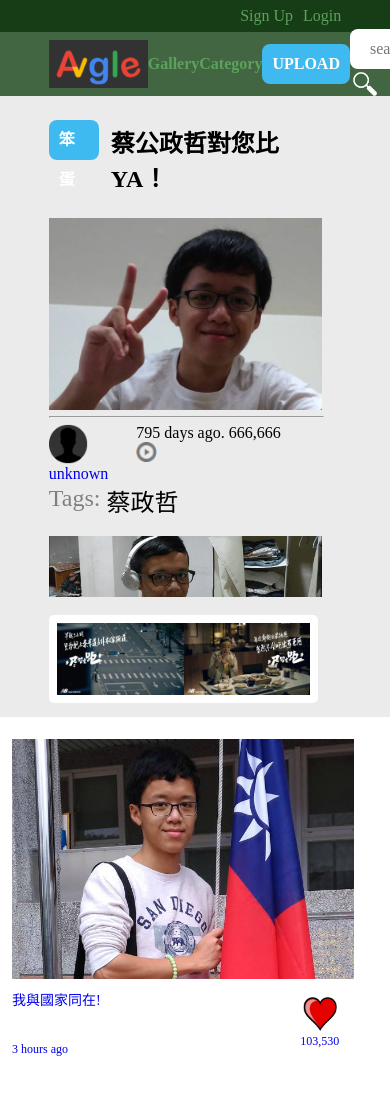
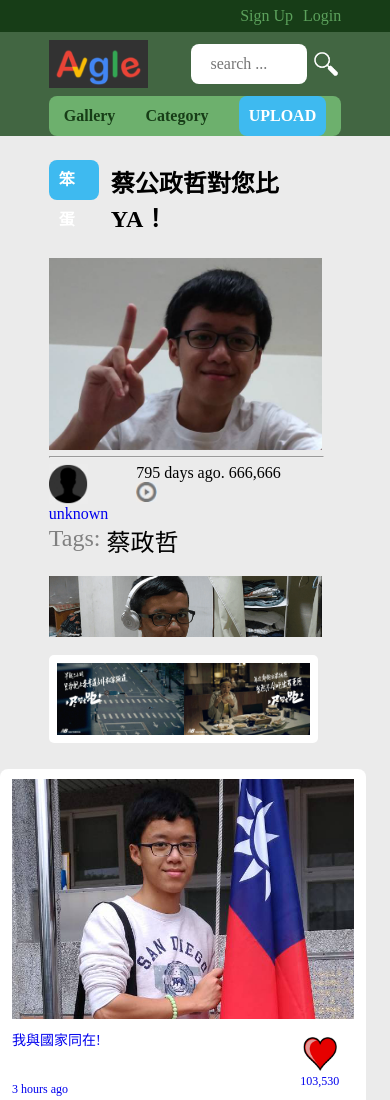
Before and after one commit to gougon/2019-web-mid-project, a plain HTML site: page Mid Project/innerpage.html in a window 390 px wide. Shown: the top 1100 px of the page. Drawn offline with Linux system fonts and the light colour scheme.

Commit message:
merge push

```diff
--- a/Mid Project/css/Donate.css
+++ b/Mid Project/css/Donate.css
@@ -5,10 +5,6 @@
     font-size: 16px;
     font-family: 'Microsoft JhengHei';
     text-decoration: none;
-}
-body{
-    margin: 0px 0px;
-    background: rgba(255, 255, 255, 1);
 }
 
 .bolder_smooth{
@@ -58,22 +54,60 @@ html{
     align-items: center;
     background-color: #426642;
 }
+@media screen and (max-width: 1024px){
+    .div-nav{
+        height: 104px;
+    }
+}
 
 .img-nav-logo{
     width: 130px;
     height: 48px;
 }
-
+@media screen and (max-width: 1024px){
+    .img-nav-logo{
+        height: 48px;
+        margin-top: -40px;
+        padding-right: 0px;
+    }
+}
 .div-nav-right{
     width: 576px;
     display: flex;
     justify-content: space-between;
     align-items: center;
 }
+@media screen and (max-width: 1024px){
+    .div-nav-right{
+        display: block;
+    }
+}
+.div-unsearch{
+    width: 54%;
+    display: flex;
+    align-items: center;
+    justify-content: space-between;
+}
 
+@media screen and (max-width: 1024px){
+    .div-unsearch{
+        width: 100%;
+        margin-top: -40px;
+        justify-content: space-around;
+        background: #6db06d;
+    }
+}
 .p-nav{
     font-weight: bolder;
     color: #5ca15c;
+}
+.p-nav:hover{
+    color: #ebebeb;
+}
+@media screen and (max-width: 1024px){
+    .p-nav{
+        color: #173d17;
+    }
 }
 
 .p-more{
@@ -82,22 +116,55 @@ html{
     padding: 0px 10px;
     background-color: #3ebaf0;
 }
+.p-more:hover{
+    background-color: #2fabe0;
+}
 
+.p-more:active{
+    background-color: #219dcf;
+}
 .a-more{
     line-height: 40px;
     font-weight: bolder;
     color: #ffffff;
 }
-
+@media screen and (max-width: 1024px){
+    .div-search{
+        text-align: right;
+    }
+}
 .input-search{
     width: 160px;
     padding-left: 20px;
     line-height: 40px;
 }
+@media screen and (max-width: 480px){
+    .input-search{
+        width: 50%;
+    }
+}
 
 .img-search{
     width: 30px;
     height: 30px;
+}
+
+.img-search:hover{
+    background-color: #4e914e;
+    opacity: 0.7;
+}
+
+.img-search:active{
+    opacity: 0.4;
+}
+
+.div-nav-hidden{
+    padding: 0 12.5%;
+}
+
+.main{
+    overflow: auto;
+    background-color: #ebebeb;
 }
 /*main*/
 .main{
@@ -345,3 +412,18 @@ html{
 .p-copyright{
     line-height: 56px;
 }
+@media screen and (max-width: 1024px){
+    .visible{
+        display: none;
+    }
+}
+
+.hidden{
+    display: none;
+}
+
+@media screen and (max-width: 1024px){
+    .hidden{
+        display: block;
+    }
+}
--- a/Mid Project/css/Gallery.css
+++ b/Mid Project/css/Gallery.css
@@ -86,7 +86,6 @@
 .div-nav-right{
     width: 576px;
     display: flex;
-    justify-content: space-between;
     align-items: center;
 }
 
--- a/Mid Project/css/innerpage.css
+++ b/Mid Project/css/innerpage.css
@@ -1,4 +1,3 @@
-/*head*/
 *{
     padding: 0px;
     margin: 0px;
@@ -8,19 +7,9 @@
     text-decoration: none;
 }
 
-body{
-    margin: 0px 0px;
-    background: rgba(255, 255, 255, 1);
-}
 .bolder_smooth{
     border-style: none;
     border-radius: 0.5rem;
-}
-.li-gallery_item-rwd{
-    display: none;
-}
-.li-type_none{
-    list-style-type: none;
 }
 
 .clear_float{
@@ -31,14 +20,14 @@ body{
     list-style-type: none;
 }
 
-html{
-    width: 100vw;
+.li-gallery_item-rwd{
+    display: none;
 }
 
 .head{
     position: fixed;
     padding: 0px;
-    width: 100vw;
+    width: 100%;
 }
 
 .div-signline{
@@ -57,6 +46,14 @@ html{
     line-height: 32px;
 }
 
+.p-sign:hover{
+    color: #4e914e;
+}
+
+.p-sign:active{
+    color: #3e803e;
+}
+
 .div-nav{
     display: flex;
     height: 64px;
@@ -66,21 +63,68 @@ html{
     background-color: #426642;
 }
 
+@media screen and (max-width: 1024px){
+    .div-nav{
+        height: 104px;
+    }
+}
+
 .img-nav-logo{
     width: 130px;
     height: 48px;
+    padding-right: 50px;
+}
+
+@media screen and (max-width: 1024px){
+    .img-nav-logo{
+        height: 48px;
+        margin-top: -40px;
+        padding-right: 0px;
+    }
 }
 
 .div-nav-right{
     width: 576px;
     display: flex;
+    align-items: center;
+}
+
+@media screen and (max-width: 1024px){
+    .div-nav-right{
+        display: block;
+    }
+}
+
+.div-unsearch{
+    width: 54%;
+    display: flex;
+    align-items: center;
     justify-content: space-between;
-    align-items: center;
+}
+
+@media screen and (max-width: 1024px){
+    .div-unsearch{
+        width: 100%;
+        margin-top: -40px;
+        justify-content: space-around;
+        background: #6db06d;
+    }
 }
 
 .p-nav{
     font-weight: bolder;
     color: #5ca15c;
+}
+
+.p-nav:hover{
+    color: #ebebeb;
+}
+
+
+@media screen and (max-width: 1024px){
+    .p-nav{
+        color: #173d17;
+    }
 }
 
 .p-more{
@@ -90,10 +134,24 @@ html{
     background-color: #3ebaf0;
 }
 
+.p-more:hover{
+    background-color: #2fabe0;
+}
+
+.p-more:active{
+    background-color: #219dcf;
+}
+
 .a-more{
     line-height: 40px;
     font-weight: bolder;
     color: #ffffff;
+}
+
+@media screen and (max-width: 1024px){
+    .div-search{
+        text-align: right;
+    }
 }
 
 .input-search{
@@ -102,9 +160,52 @@ html{
     line-height: 40px;
 }
 
+@media screen and (max-width: 480px){
+    .input-search{
+        width: 50%;
+    }
+}
+
 .img-search{
     width: 30px;
     height: 30px;
+}
+
+.img-search:hover{
+    background-color: #4e914e;
+    opacity: 0.7;
+}
+
+.img-search:active{
+    opacity: 0.4;
+}
+
+.div-nav-hidden{
+    padding: 0 12.5%;
+}
+
+.main{
+    overflow: auto;
+    background-color: #ebebeb;
+}
+
+.div-main-top{
+    display: flex;
+    margin-bottom: 24px;
+    justify-content: space-between;
+    align-items: center;
+}
+
+@media screen and (max-width: 580px){
+    .div-main-top{
+        display: block;
+    }
+}
+
+@media screen and (max-width: 580px){
+    .p-state{
+        margin-bottom: 24px;
+    }
 }
 /*content*/
 .div-content{
@@ -122,6 +223,11 @@ html{
     .div-content{
         width: 100%;
         flex-direction: column;
+    }
+}
+@media screen and (max-width: 1012px){
+    .div-content{
+        padding-top: 160px;
     }
 }
 @media screen and (max-width: 1012px){
@@ -367,3 +473,18 @@ html{
 .p-copyright{
     line-height: 56px;
 }
+@media screen and (max-width: 1024px){
+    .visible{
+        display: none;
+    }
+}
+
+.hidden{
+    display: none;
+}
+
+@media screen and (max-width: 1024px){
+    .hidden{
+        display: block;
+    }
+}
--- a/Mid Project/innerpage.html
+++ b/Mid Project/innerpage.html
@@ -18,13 +18,22 @@
             <div class="div-nav">
                 <img src="images/logo.png" class="img-nav-logo">
                 <div class="div-nav-right">
-                    <p><a href="Gallery.html" class="p-nav">Gallery</a></p>
-                    <p><a href="Category.html" class="p-nav">Category</a></p>
-                    <p class="p-more bolder_smooth"><a href="#" class="a-more">UPLOAD</a></p>
+                    <div class="div-unsearch">
+                        <p><a href="Gallery.html" class="p-nav visible">Gallery</a></p>
+                        <p><a href="Category.html" class="p-nav visible">Category</a></p>
+                        <p class="p-more bolder_smooth visible"><a href="#" class="a-more visible">UPLOAD</a></p>
+                    </div>
                     <div class="div-search">
                         <input type="text" class="input-search bolder_smooth" placeholder="search ...">
-                        <a href="#"><img src="images/magnifier.png" class="img-search"></a>
+                        <a href="#"><img src="images/magnifier.png" class="img-search bolder_smooth"></a>
                     </div>
+                </div>
+            </div>
+            <div class="div-nav-hidden">
+                <div class="div-unsearch bolder_smooth">
+                    <p><a href="Gallery.html" class="p-nav hidden">Gallery</a></p>
+                    <p><a href="Category.html" class="p-nav hidden">Category</a></p>
+                    <p class="p-more bolder_smooth hidden"><a href="#" class="a-more hidden">UPLOAD</a></p>
                 </div>
             </div>
         </header>
```
Also changed, not shown: Mid Project/Donate.html (+13 -4 lines).
